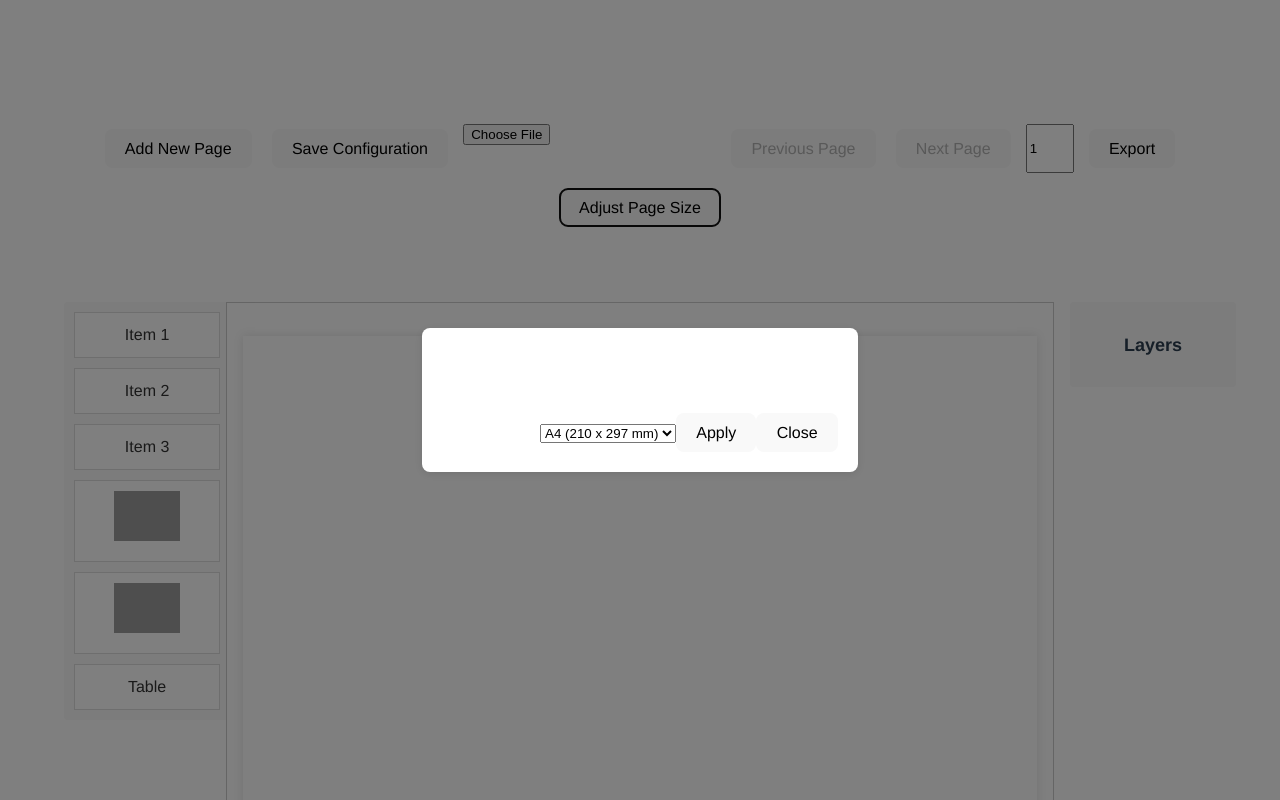
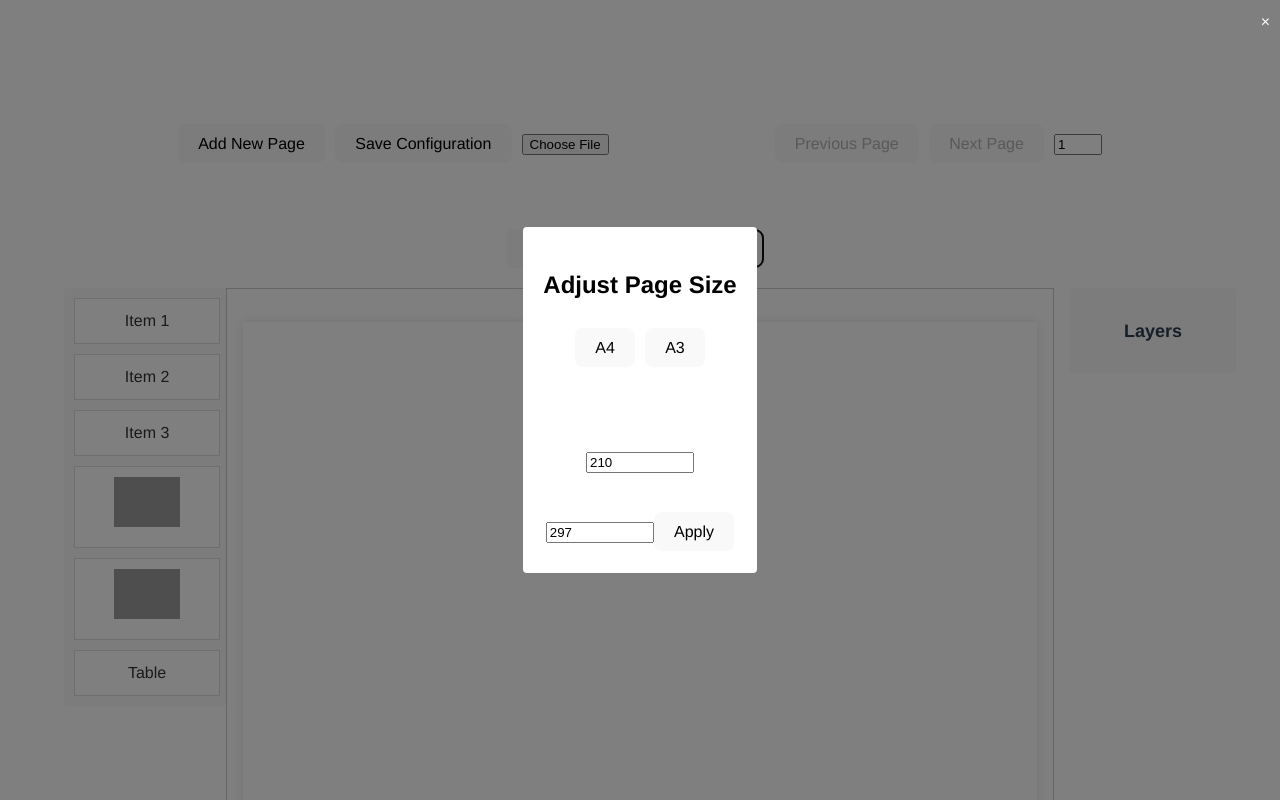
Before and after one commit to ryansat/ui-cms, a Vue app: page / in a window 1280 px wide. Both pictures are taken after a click on the button "Adjust Page Size". Shown: the top 800 px of the page. Built offline with nearby package versions, Linux system fonts and the light colour scheme; grey boxes are pictures that could not be loaded.

Commit message:
adjust menu location
adjust menu location

```diff
--- a/src/components/PageControls.vue
+++ b/src/components/PageControls.vue
@@ -1,6 +1,5 @@
 <template>
   <div class="page-controls">
-    <div class="button-group">
     <button @click="addNewPage">Add New Page</button>
     <button @click="saveConfiguration">Save Configuration</button>
     <input
@@ -26,10 +25,9 @@
       min="1"
       :max="pages.length"
     />
+    <p>Current Page: {{ currentPageIndex + 1 }} / {{ pages.length }}</p>
     <button @click="showExportModal">Export</button>
     <button @click="showSizeAdjustmentModal">Adjust Page Size</button>
-    </div>
-    <p>Current Page: {{ currentPageIndex + 1 }} / {{ pages.length }}</p>
     <ExportModal
       :visible="isExportModalVisible"
       @export="handleExport"
@@ -177,14 +175,7 @@ const handleSizeAdjustment = (size) => {
   padding-top: 10px; /* Add padding between the paragraph and the previous element */
 }
 
-.button-group {
-  display: flex;
-  flex-wrap: wrap;
-  justify-content: center;
-  gap: 10px; /* Add space between buttons */
-}
-
-button {
-  margin: 5px;
+.page-controls button {
+  margin-right: 10px;
 }
 </style>
--- a/src/components/SizeAdjustmentModal.vue
+++ b/src/components/SizeAdjustmentModal.vue
@@ -1,84 +1,64 @@
 <template>
   <div
     v-if="visible"
-    class="modal-overlay"
-    @click.self="closeModal"
+    class="modal"
   >
     <div class="modal-content">
-      <h3>Adjust Page Size</h3>
-      <label for="preset">Select preset:</label>
-      <select
-        id="preset"
-        v-model="selectedPreset"
-        @change="applyPreset"
+      <span
+        class="close"
+        @click="$emit('close')"
+        >&times;</span
       >
-        <option value="A4">A4 (210 x 297 mm)</option>
-        <option value="A3">A3 (297 x 420 mm)</option>
-        <option value="custom">Custom</option>
-      </select>
-      <div v-if="selectedPreset === 'custom'">
-        <label for="width">Width (px):</label>
+      <h2>Adjust Page Size</h2>
+      <div class="size-options">
+        <button @click="adjustSize('A4')">A4</button>
+        <button @click="adjustSize('A3')">A3</button>
+      </div>
+      <div class="custom-size">
+        <label>Custom Size</label>
+        <label>Width:</label>
         <input
           type="number"
-          id="width"
           v-model.number="customWidth"
         />
-        <label for="height">Height (px):</label>
+        <label>Height:</label>
         <input
           type="number"
-          id="height"
           v-model.number="customHeight"
         />
+        <button @click="adjustSize('custom')">Apply</button>
       </div>
-      <button @click="adjustSize">Apply</button>
-      <button @click="closeModal">Close</button>
     </div>
   </div>
 </template>
 
 <script setup>
-import { ref, watch } from "vue";
+import { ref } from "vue";
 
 const props = defineProps({
   visible: Boolean,
 });
 const emit = defineEmits(["adjust", "close"]);
 
-const selectedPreset = ref("A4");
 const customWidth = ref(210);
 const customHeight = ref(297);
 
-const applyPreset = () => {
-  if (selectedPreset.value === "A4") {
-    customWidth.value = 210;
-    customHeight.value = 297;
-  } else if (selectedPreset.value === "A3") {
-    customWidth.value = 297;
-    customHeight.value = 420;
+const adjustSize = (size) => {
+  let dimensions;
+  if (size === "A4") {
+    dimensions = { width: 210, height: 297 };
+  } else if (size === "A3") {
+    dimensions = { width: 297, height: 420 };
+  } else {
+    dimensions = { width: customWidth.value, height: customHeight.value };
   }
-};
-
-const adjustSize = () => {
-  emit("adjust", { width: customWidth.value, height: customHeight.value });
-  closeModal();
-};
-
-const closeModal = () => {
+  emit("adjust", dimensions);
   emit("close");
 };
-
-watch(
-  () => props.visible,
-  (newVal) => {
-    if (newVal) {
-      applyPreset();
-    }
-  }
-);
 </script>
 
 <style scoped>
-.modal-overlay {
+.modal {
   position: fixed;
   top: 0;
   left: 0;
@@ -88,14 +68,42 @@ watch(
   display: flex;
   justify-content: center;
   align-items: center;
-  z-index: 1000;
+  z-index: 1000; /* Ensure modal is on top of other content */
 }
 
 .modal-content {
-  background-color: #fff;
+  background-color: white;
   padding: 20px;
-  border-radius: 8px;
-  box-shadow: 0 2px 10px rgba(0, 0, 0, 0.1);
-  z-index: 1001;
+  border-radius: 4px;
+  text-align: center;
+}
+
+.modal-content h2 {
+  color: black; /* Set font color to black */
+}
+
+.size-options button {
+  margin: 5px;
+}
+
+.custom-size {
+  margin-top: 20px;
+}
+
+.custom-size label {
+  display: block;
+  margin-bottom: 5px;
+}
+
+.custom-size input {
+  width: 100px;
+  margin-bottom: 10px;
+}
+
+.close {
+  position: absolute;
+  top: 10px;
+  right: 10px;
+  cursor: pointer;
 }
 </style>
```
Lines whose indentation alone changed are shown as unchanged.
